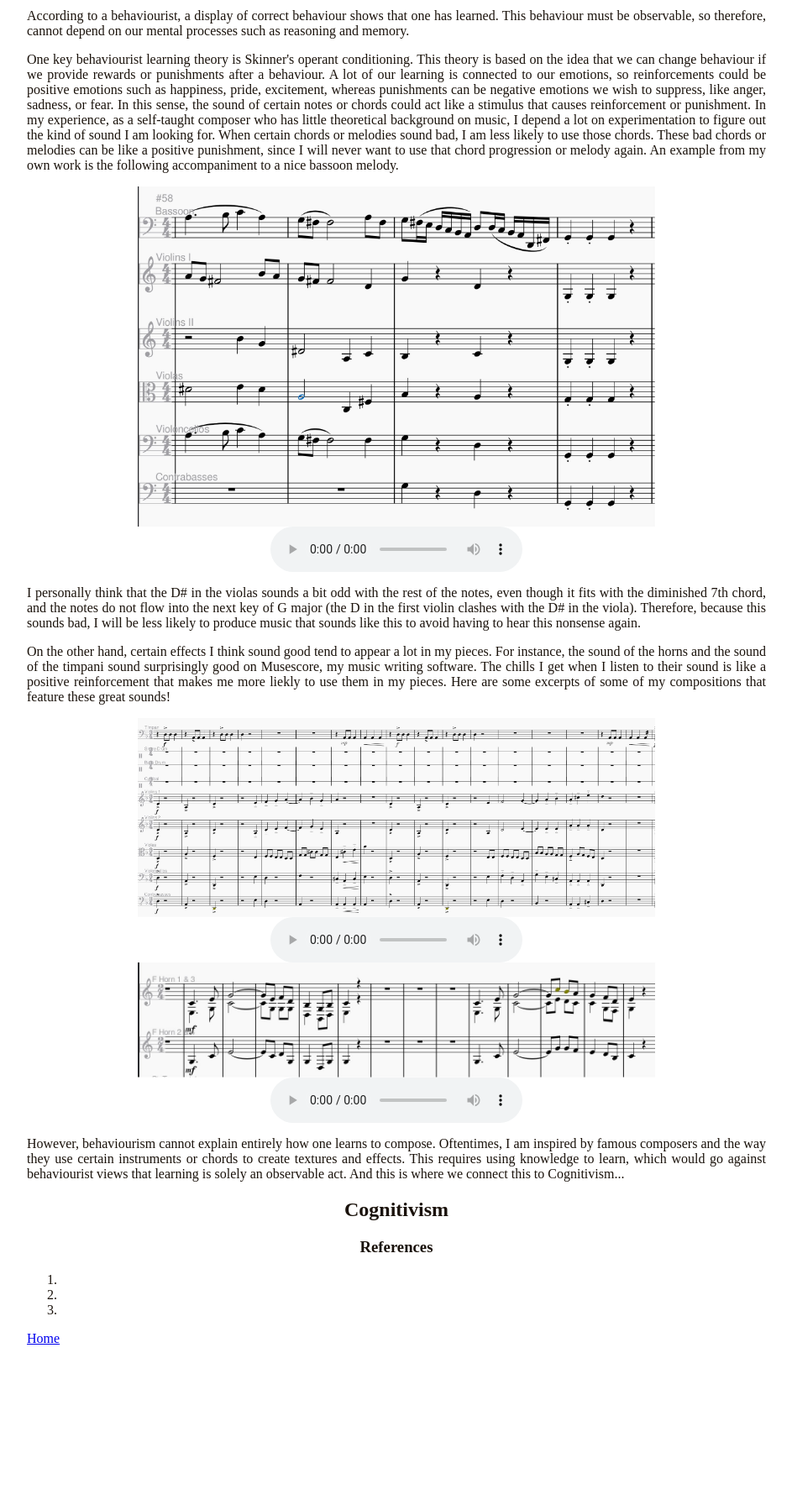
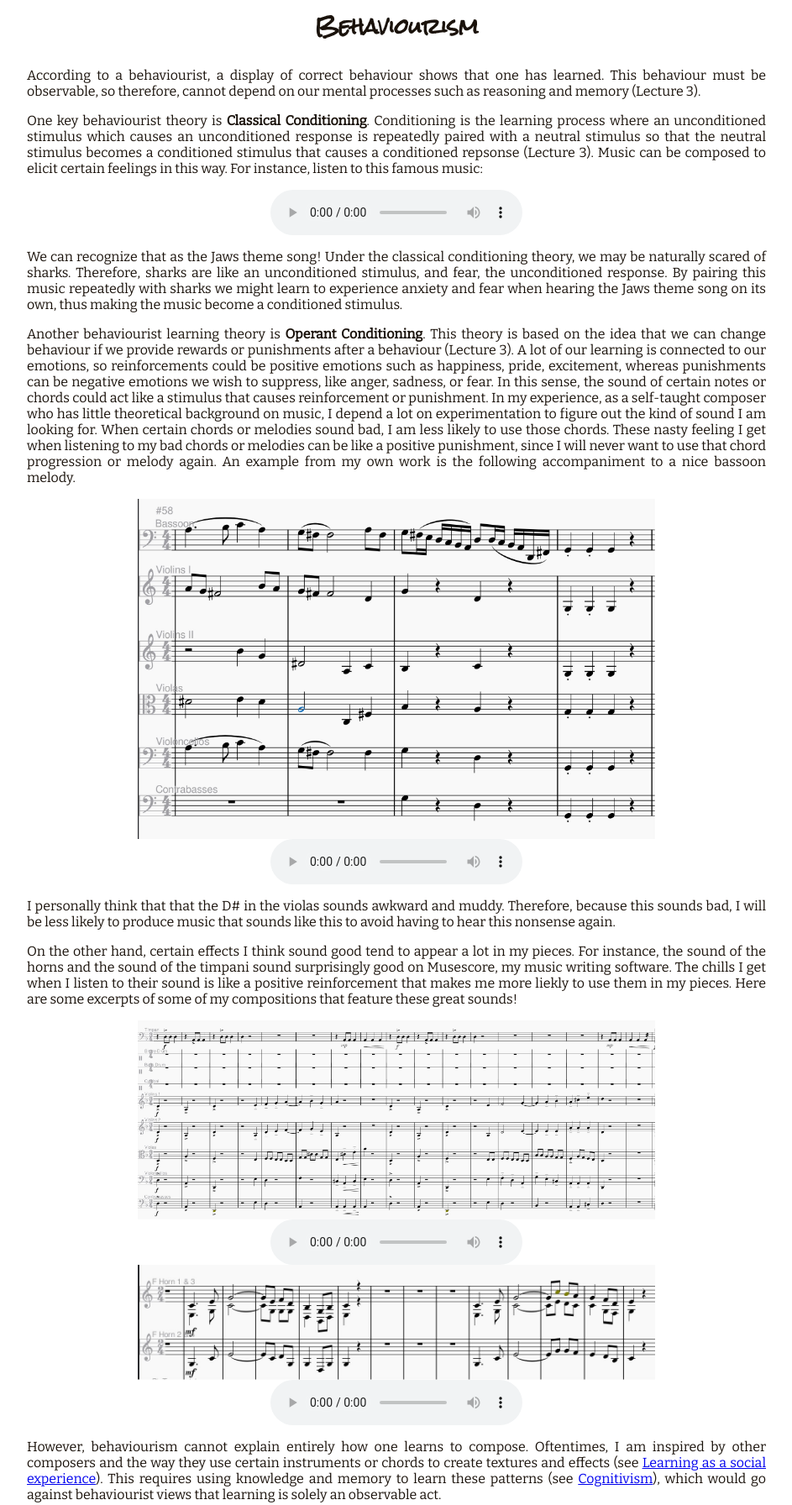
Before and after one commit to etomiuk/Zettelkasten, a plain HTML site: page learningTheories.html in a window 1280 px wide. Shown: the part 117-1909 px from the top of the page at 84% size, without its empty margins (168-1111 px from the left). Before the commit the page ends 1740 px from the top, so only its background shows below. Drawn offline with nearby package versions, Linux system fonts and the light colour scheme.

Commit message:
add classical conditioning connection

```diff
--- a/css/styles.css
+++ b/css/styles.css
@@ -11,20 +11,34 @@ body {
 
 p {
     text-align: justify;
+    font-family: "Bitter", serif;
+}
+
+a{
+    text-align: justify;
+    font-family: "Bitter", serif;
+}
+
+li{
+    font-family: "Bitter", serif;
 }
 
 /*headers*/
 h1 {
     text-align: center;
+    font-family: "Rock Salt", serif;
 }
 h2 {
     text-align: center;
+    font-family: "Rock Salt", serif;
 }
 h3 {
     text-align: center;
+    font-family: "Rock Salt", serif;
 }
 h4 {
     text-align: center;
+    font-family: "Bitter", serif;
 }
 
 /*images*/
--- a/learningTheories.html
+++ b/learningTheories.html
@@ -4,6 +4,7 @@
         <meta charset="UTF-8">
         <link rel="stylesheet" href="css/styles.css">
         <link rel="icon" href="favicon.ico">
+        <link rel="stylesheet" href="https://fonts.googleapis.com/css?family=Bitter|Rock Salt">
         <title>EDPE355 Zettlekasten</title>
     </head>
     <body>
@@ -11,18 +12,31 @@
         <h2 id="behaviourism">Behaviourism</h2>
         <p>According to a behaviourist, a display of correct behaviour shows that
             one has learned. This behaviour must be observable, so therefore, cannot
-            depend on our mental processes such as reasoning and memory.
+            depend on our mental processes such as reasoning and memory (Lecture 3).
         </p>
-        <p>One key behaviourist learning theory is Skinner's operant conditioning. This theory
+        <p>One key behaviourist theory is <b>Classical Conditioning</b>. Conditioning is the learning process where an unconditioned
+            stimulus which causes an unconditioned response is repeatedly paired with a neutral stimulus so that the neutral stimulus
+            becomes a conditioned stimulus that causes a conditioned repsonse (Lecture 3). Music can be composed to elicit certain feelings
+            in this way. For instance, listen to this famous music:
+        </p>
+        <audio controls src="audios/Jaws-theme-song.mp3">
+            <a href="audios/Jaws-theme-song.mp3"> Download audio </a>
+        </audio>
+        <p> We can recognize that as the Jaws theme song! Under the classical conditioning theory, we may be naturally scared of sharks.
+            Therefore, sharks are like an unconditioned stimulus, and fear, the unconditioned response. By pairing this music repeatedly with sharks
+            we might learn to experience anxiety and fear when hearing the Jaws theme song on its own, thus making the music become a conditioned stimulus.
+        </p>
+
+        <p>Another behaviourist learning theory is <b>Operant Conditioning</b>. This theory
             is based on the idea that we can change behaviour if we provide rewards or punishments
-            after a behaviour. A lot of our learning is connected to our emotions, so reinforcements
+            after a behaviour (Lecture 3). A lot of our learning is connected to our emotions, so reinforcements
             could be positive emotions such as happiness, pride, excitement, whereas punishments can be
             negative emotions we wish to suppress, like anger, sadness, or fear.
             In this sense, the sound of certain notes or chords could act like
             a stimulus that causes reinforcement or punishment. In my experience, as a self-taught composer who has little
             theoretical background on music, I depend a lot on experimentation to figure out the kind
             of sound I am looking for. When certain chords or melodies sound bad, I am less likely to
-            use those chords. These bad chords or melodies can be like a positive punishment, since
+            use those chords. These nasty feeling I get when listening to my bad chords or melodies can be like a positive punishment, since
             I will never want to use that chord progression or melody again. An example from my own work
             is the following accompaniment to a nice bassoon melody.
         </p>
@@ -31,10 +45,8 @@
             <a href="audios/bsn-concerto-bad.mp3"> Download audio </a>
         </audio>
 
-        <p>I personally think that the D# in the violas sounds a bit odd with the rest of the notes, even though it
-            fits with the diminished 7th chord, and the notes do not flow into the next key of G major (the D in the first violin
-            clashes with the D# in the viola). Therefore, because this sounds bad, I will be less likely to produce music
-            that sounds like this to avoid having to hear this nonsense again.
+        <p>I personally think that that the D# in the violas sounds awkward and muddy. Therefore, because this sounds bad,
+            I will be less likely to produce music that sounds like this to avoid having to hear this nonsense again.
         </p>
         <p>On the other hand, certain effects I think sound good tend to appear a lot in my pieces.
             For instance, the sound of the horns and the sound of the timpani sound surprisingly good
@@ -54,17 +66,23 @@
         </audio>
 
         <p>However, behaviourism cannot explain entirely how one learns to compose. Oftentimes, I am inspired
-            by famous composers and the way they use certain instruments or chords to create textures and effects.
-            This requires using knowledge to learn, which would go against behaviourist views that learning is
-            solely an observable act. And this is where we connect this to Cognitivism...
+            by other composers and the way they use certain instruments or chords to create textures and effects
+            (see <a href="index.html#social">Learning as a social experience</a>).
+            This requires using knowledge and memory to learn these patterns (see <a href="#cognitivism">Cognitivism</a>),
+            which would go against behaviourist views that learning is solely an observable act.
         </p>
         <h2 id="cognitivism">Cognitivism</h2>
-        <p></p>
+        <p>Cognitivism is about using our mental capacities, such as memory or knowledge structures, to learn (Ertmer & Newby, 2013).</p>
+
+        <h2 id="constructivism">Constructivism</h2>
+        <p>According to constructivists, learning happens by making your own meaning from your experiences (Ertmer & Newby, 2013).</p>
+
+
         <h3>References</h3>
         <ol>
-          <li></li>
-          <li></li>
-          <li></li>
+          <li>Lecture 3: Behavioural Perspective</li>
+          <li>Ertner, P.A., Newby, T.J. (2013). Behaviorism, Cognitivism, Constructivism: Comparing Critical Features From an Instructional Design Perspective. <i>Performance Improvement Quarterly, 26</i>(2), 43-71. DOI: 10.1002/piq</li>
+
         </ol>
 
         <a href="index.html">Home</a>
```
Also changed, not shown: index.html (+23 -21 lines), 1 other file.
